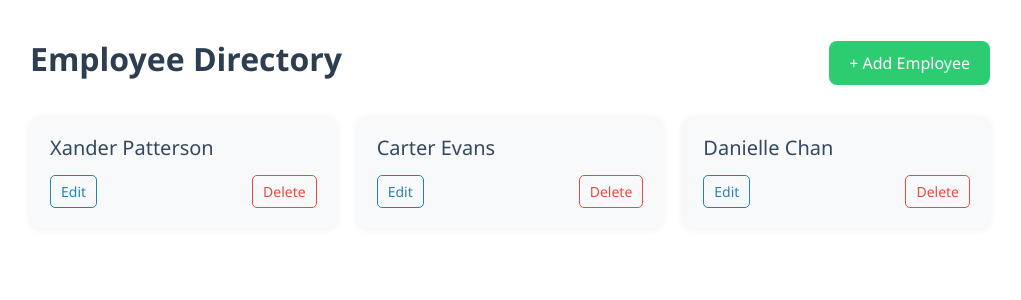
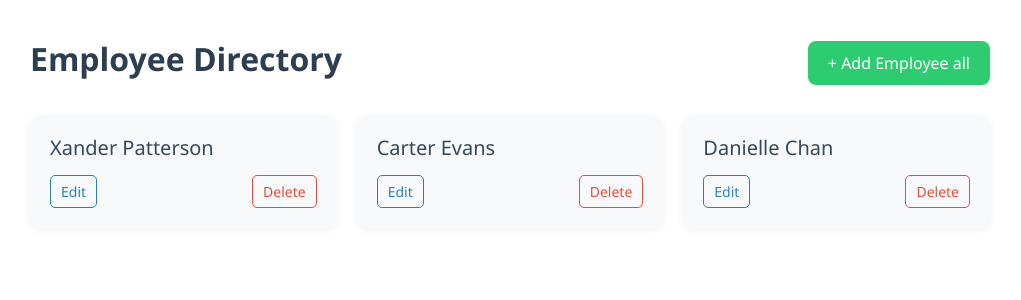
Before and after one commit to shubham637/Employee_CRUD_Intern, a Django app: page / in a window 1280 px wide. Shown: the top 300 px of the page, without its empty margins (130-1151 px from the left). Run offline with Django 4.2, Linux system fonts and the light colour scheme; data comes from the database, SQL or seed files in the repository.

Commit message:
list change

```diff
--- a/Templates/employee_list.html
+++ b/Templates/employee_list.html
@@ -7,7 +7,7 @@
         <h1 style="font-size: 32px; font-weight: bold;">Employee Directory</h1>
         <a href="{% url 'employee_create' %}"
            style="padding: 10px 20px; background-color: #2ecc71; color: white; text-decoration: none; border-radius: 8px; font-weight: 500; transition: background-color 0.3s;">
-            + Add Employee
+            + Add Employee all
         </a>
     </div>
 
```
